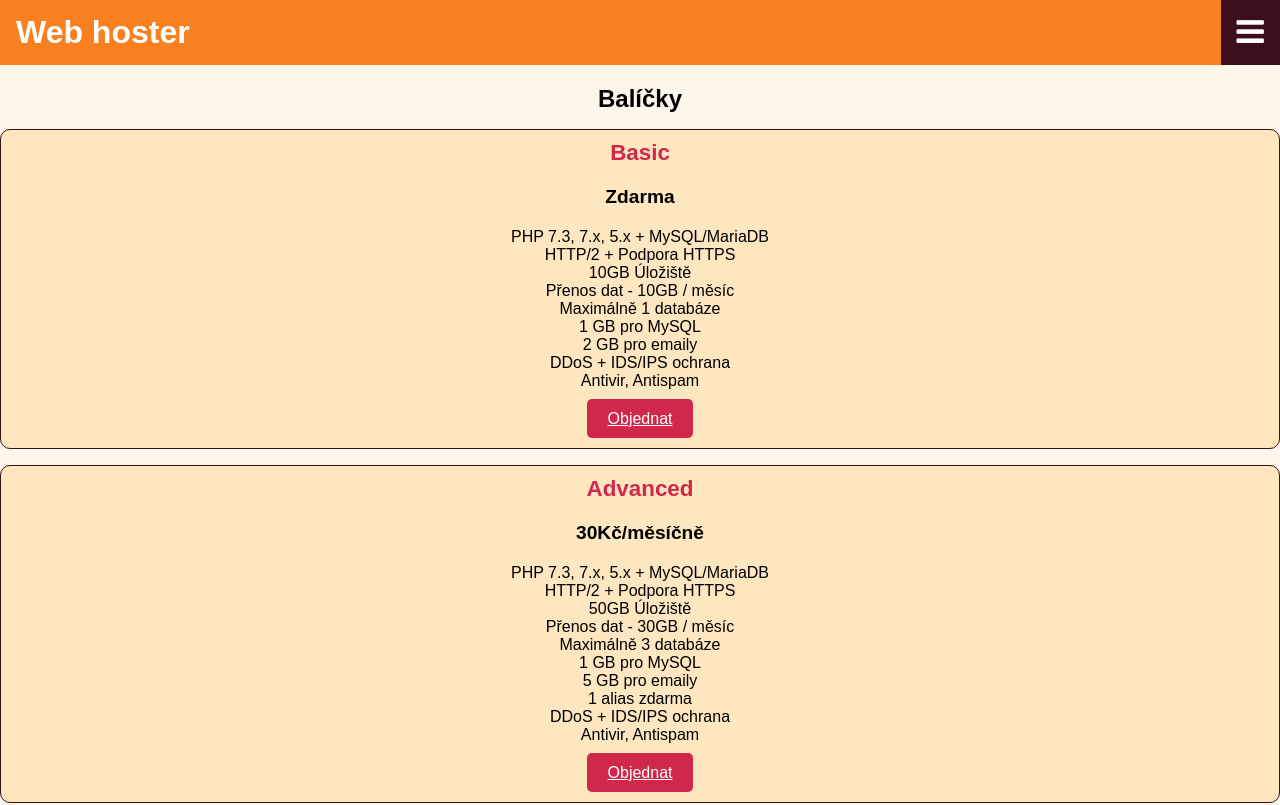
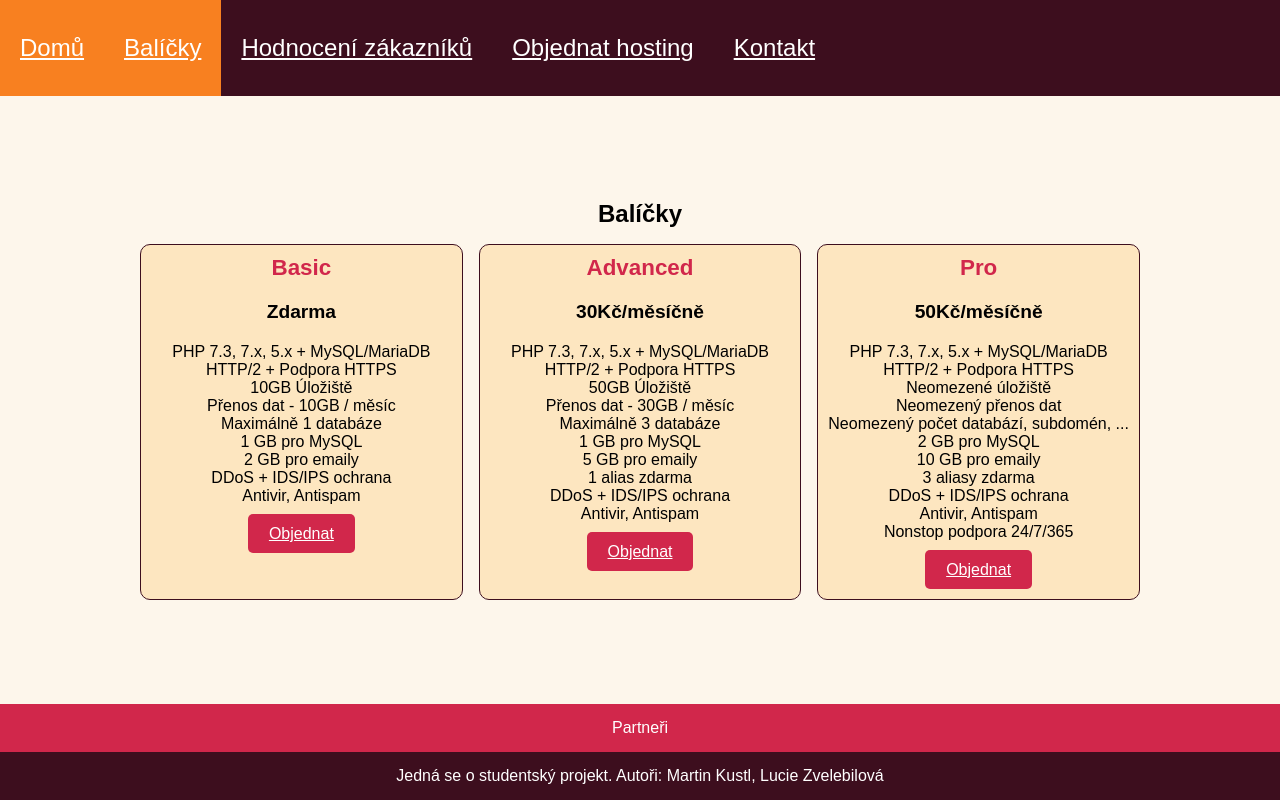
Before and after one commit to martinkustl/web_design_project_web_hoster, a plain HTML site: page packages.html in a window 1280 px wide. Shown: the top 805 px of the page. Drawn offline with Linux system fonts and the light colour scheme.

Commit message:
semantics upgradet

```diff
--- a/packages.html
+++ b/packages.html
@@ -1,5 +1,5 @@
 <!DOCTYPE html>
-<html lang="en">
+<html lang="cs">
   <head>
     <meta charset="UTF-8" />
     <meta name="viewport" content="width=device-width, initial-scale=1.0" />
@@ -97,7 +97,7 @@
   <body class="main-container">
     <header class="main-header">
       <nav class="main-nav">
-        <span class="mobile-navbar-controls-wrapper">
+        <div class="mobile-navbar-controls-wrapper">
           <h1 class="main-nav__header">
             <a class="main-nav__header--link" href="/">Web hoster</a>
           </h1>
@@ -109,7 +109,7 @@
             <i class="fa fa-bars" aria-hidden="true"></i>
             <i class="fa fa-times close" aria-hidden="true"></i>
           </button>
-        </span>
+        </div>
         <ul class="main-nav__items">
           <li class="main-nav__item">
             <a class="main-nav__link" href="/">Domů</a>
@@ -135,9 +135,9 @@
         </ul>
       </nav>
     </header>
-    <main class="main-content">
+    <main class="main-content main-content--center">
       <section class="packages">
-        <h1 class="page__heading">Balíčky</h1>
+        <h1 class="page__heading packages__heading">Balíčky</h1>
         <article class="package">
           <h2 class="package__heading">Basic</h2>
           <h3 class="package__price-heading">Zdarma</h3>
--- a/styles.css
+++ b/styles.css
@@ -22,21 +22,26 @@ p {
 }
 
 .main-container {
-  font-family: 'Montserrat', sans-serif;
+  font-family: "Montserrat", sans-serif;
   margin: 0;
   display: grid;
   grid-template-rows: fit-content(3.5rem) auto 3rem 3rem;
   grid-template-areas:
-    'header'
-    'main'
-    'partners'
-    'footer';
+    "header"
+    "main"
+    "partners"
+    "footer";
   height: 100%;
 }
 
+.main-header {
+  grid-area: header;
+  background-color: #3d0e1e;
+}
+
 .main-nav {
-  background-color: #3d0e1e;
-  grid-area: header;
+  /* grid-area: header;
+  background-color: #3d0e1e; */
 }
 
 .mobile-navbar-controls-wrapper {
@@ -121,7 +126,7 @@ p {
   background-size: cover;
   /* background: url('https://www.eteknix.com/wp-content/uploads/2013/11/servers.jpg') */
   /* center / cover no-repeat; */
-  background: url('hands.png') center / cover no-repeat;
+  background: url("hands.png") center / cover no-repeat;
   position: relative;
   /* display: flex;
   justify-content: center;
@@ -138,7 +143,6 @@ p {
   left: 50%;
   transform: translate(-50%, -50%);
   width: 90%;
-  /* padding: 15px; */
   text-align: center;
   border-radius: 10px;
 }
@@ -176,9 +180,14 @@ p {
 
 .packages {
   display: grid;
+  grid-template-columns: 1fr 1fr 1fr;
   gap: 1rem;
   margin-top: 20px;
   margin-bottom: 20px;
+}
+
+.packages__heading {
+  grid-column: span 3;
 }
 
 .page__heading {
@@ -202,6 +211,7 @@ p {
   border-radius: 10px;
   padding: 10px;
   background-color: #fde6c0;
+  grid-column: span 3;
 }
 
 .package__heading {
@@ -285,12 +295,16 @@ p {
 
 .form-section {
   padding: 0 20px;
+  flex: 1;
 }
 
 .signup-form {
   display: grid;
   gap: 10px;
   margin-top: 10px;
+  max-width: 600px;
+  margin-right: auto;
+  margin-left: auto;
 }
 
 .signup-form__required {
@@ -346,3 +360,61 @@ p {
   padding: 0 16px;
   text-align: center;
 }
+
+@media (min-width: 992px) {
+  .main-header {
+    grid-area: header;
+    background-color: #3d0e1e;
+    height: 6rem;
+  }
+
+  .main-nav__link {
+    color: white;
+    height: 6rem;
+    line-height: 6rem;
+    font-size: 1.5rem;
+    display: block;
+    padding: 0 20px;
+  }
+
+  .mobile-navbar-controls-wrapper {
+    display: none;
+  }
+
+  .main-nav__items {
+    display: flex;
+  }
+
+  .hosting-features__heading {
+    padding-bottom: 15px;
+  }
+
+  .hosting-features__items {
+    display: flex;
+    justify-content: center;
+  }
+
+  .hosting-features__item {
+    padding: 0 20px;
+  }
+
+  .main-content--center {
+    display: flex;
+    justify-content: center;
+    align-items: center;
+  }
+
+  .packages {
+    /*  margin: 0 20px; */
+    margin-left: 20px;
+    margin-right: 20px;
+  }
+
+  .package {
+    border: 1px solid #3d0e1e;
+    border-radius: 10px;
+    padding: 10px;
+    background-color: #fde6c0;
+    grid-column: span 1;
+  }
+}
```
Also changed, not shown: contact.html (+20 -11 lines), index.html (+6 -6 lines), order.html (+5 -4 lines), reviews.html (+3 -3 lines).
